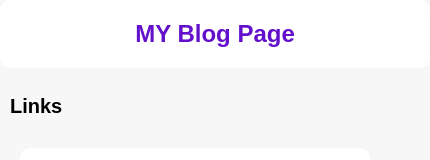
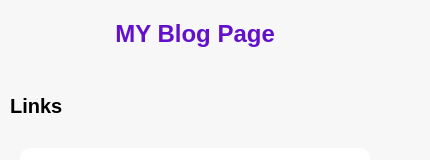
Before and after one commit to hoya838/html2024, a plain HTML site: page index.html in a window 390 px wide. Shown: the top 160 px of the page, 430 px wide, since content can reach past the window. Drawn offline with Linux system fonts and the light colour scheme.

Commit message:
Add files via upload

```diff
--- a/mycss.css
+++ b/mycss.css
@@ -86,6 +86,10 @@ body{
 @media screen and (max-width:700px){
     header{
         width: 100%;
+        width: 300px;
+        margin-right: auto;
+        margin-left: auto;
+        background-color: #f7f7f7;
     }
     section#main {
         width: 100%;
```
